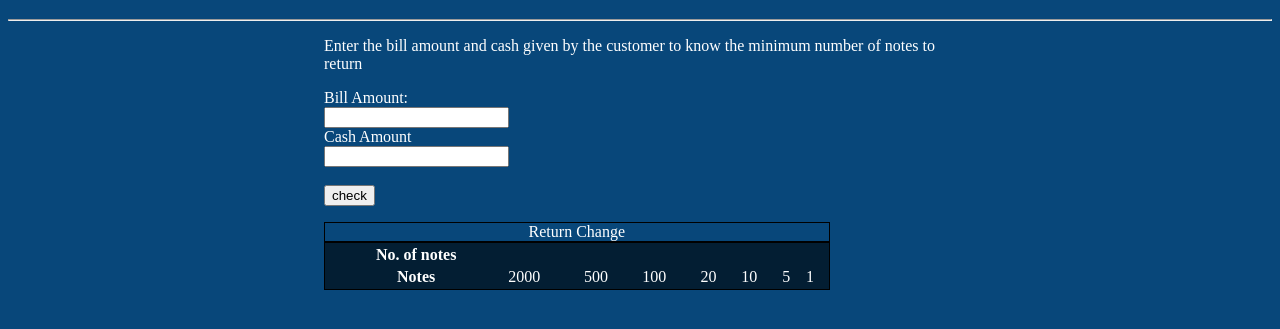
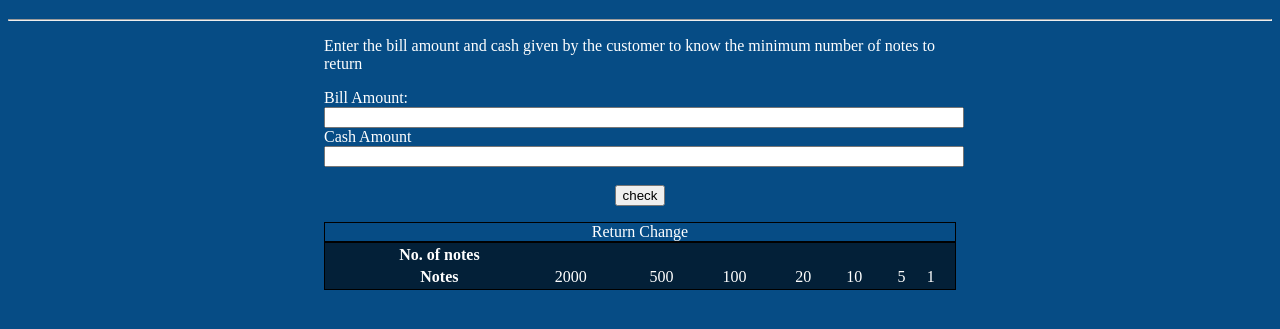
Before and after one commit to learnersaura-bh/cash-register, a plain HTML site: page index.html in a window 1280 px wide. Shown: the part 61-390 px from the top of the page. Drawn offline with Linux system fonts and the light colour scheme.

Commit message:
docs-style

```diff
--- a/index.html
+++ b/index.html
@@ -19,7 +19,7 @@
     <!-- <button>Next</button> -->
     <label for="cash-amount" > Cash Amount </label><br>
     <input id="cash-amount" type="number"><br><br>
-    <button id="btn-check">check</button>
+    <div style="text-align: center;"> <button id="btn-check">check</button> </div>
     <p id="error-message"></p>
     <table style="border: 1px solid black; background-color: rgba(0, 0, 0, 0.575);" class="changetable">
     <caption style="border: 1px solid black;">Return Change</caption>
--- a/style.css
+++ b/style.css
@@ -1,5 +1,5 @@
 body{
-    background-color: rgb(8, 71, 122);
+    background-color: rgb(6, 76, 133);
     color: white;
 }
 
@@ -14,10 +14,10 @@ h1{
 }
 
 .changetable{
-    width: 80%;
+    width: 100%;
 }
 
 label , input{
-    max-width: 100%;
+    width: 100%;
     margin: auto;
 }
```
